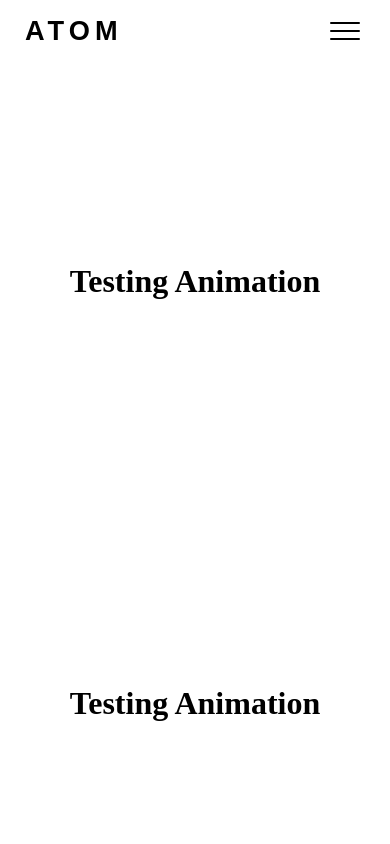
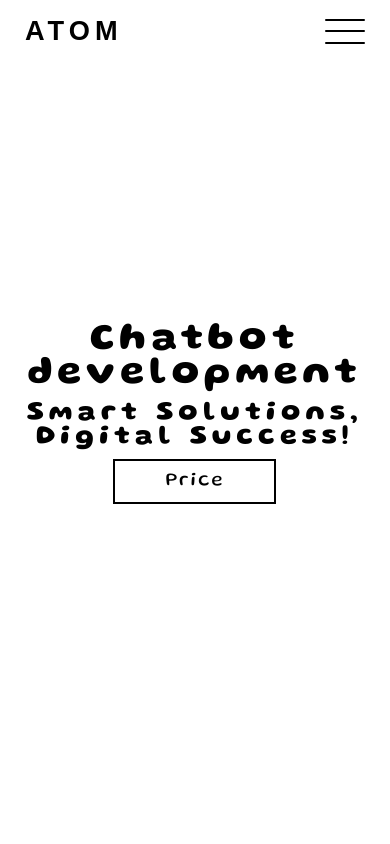
Before and after one commit to dirstd-lair/web, a plain HTML site: page index.html in a window 390 px wide. Shown: the top 844 px of the page. Drawn offline with nearby package versions, Linux system fonts and the light colour scheme; a web font is replaced by a local one.

Commit message:
Add files via upload

```diff
--- a/css/media.css
+++ b/css/media.css
@@ -6,6 +6,31 @@
     .main-header {
         width: 98%;
     }
+}
+
+@media screen and (max-width: 768px) {
+    .tag > .text > h1  {
+        font-size: 10vw;
+        text-align: center;
+    }
+
+    .tag > .text > span {
+        font-size: 7vw;
+        text-align: center;
+    }
+
+    .main-content > .wrapper-content {
+        width: 92%;
+    }
+
+    .text {
+        align-items: center;
+    }
+
+    .block-info:nth-child(1) {
+        height: 30%;
+    }
+
 }
 
 @media screen and (max-width: 1023px) {
--- a/css/style.css
+++ b/css/style.css
@@ -38,17 +38,23 @@ html {
 .main-header {
     position: fixed;
     top: 0;
-    width: 100%;
+    min-width: 100%;
     height: auto;
 
     display: flex;
     justify-content: space-between;
     align-items: center;
-    padding-top: 15px;
+    margin-top: 15px;
 
-    animation: fadeInDown 1.5s forwards;
+    background-color: rgb(255, 255, 255);
+    animation: fadeInDown 1s forwards;
     z-index: 100;
 }
+
+.main-header.open {
+    background: unset ;
+}
+
 
 .block-header {
     position: relative;
@@ -61,7 +67,7 @@ html {
 
 .tit {
     padding-left: 25px;
-    font-family: 'raimei-hakke', sans-serif;
+    font-family: 'raimei-hakke', sans-serif, system-ui, -apple-system, BlinkMacSystemFont, 'Segoe UI', Roboto, Oxygen, Ubuntu, Cantarell, 'Open Sans', 'Helvetica Neue', sans-serif;
     font-weight: bold;
     font-size: 1.7em;
     letter-spacing: 5px;
@@ -75,8 +81,9 @@ html {
     display: flex;
     flex-direction: column;
     justify-content: space-between;
-    row-gap: 6px;
-    width: 35px;
+    row-gap: 4px;
+    width: 40px;
+    height: 25px;
     padding-right: 25px;
     cursor: pointer;
     z-index: 2;
@@ -84,7 +91,7 @@ html {
 
 .menu > div {
     position: relative;
-    width: 85%;
+    width: 100%;
     height: 2px;
     background-color: black;
     border-radius: 50px;
@@ -95,9 +102,13 @@ html {
     z-index: 4;
 }
 
+.menu.open > .main-header {
+    background: none;
+}
+
 /* Трансформации при открытом состоянии */
 .menu.open > div:nth-child(1) {
-    top: 8px;
+    top: 10px;
     transform: rotate(-45deg);
 }
 
@@ -106,7 +117,7 @@ html {
 }
 
 .menu.open > div:nth-child(3) {
-    top: -8px;
+    top: -10px;
     transform: rotate(45deg);
 }
 
@@ -142,6 +153,7 @@ html {
     transition: all 0.4s ease-in-out;
 
     display: flex;
+    visibility: hidden;
     flex-direction: column;
     justify-content: space-between;
     align-items: center;
@@ -164,12 +176,14 @@ html {
 
 .menu-panel.open {
     opacity: 1;
-    animation: fadeInRight 0.5s forwards;
+    animation: fadeIn 0.5s forwards;
+    visibility: visible;
 }
 
 .menu-panel.close {
     opacity: 0;
-    animation: fadeOutRight 0.5s forwards;
+    animation: fadeOutUp 0.5s forwards;
+    visibility: hidden;
 }
 
 .tit.open {
@@ -194,7 +208,7 @@ html {
 .urls > a {
     text-decoration: none;
     color: #FFF;
-    font-family: 'KyivType', sans-serif;
+    font-family: 'KyivType', sans-serif, system-ui, -apple-system, BlinkMacSystemFont, 'Segoe UI', Roboto, Oxygen, Ubuntu, Cantarell, 'Open Sans', 'Helvetica Neue', sans-serif;
     letter-spacing: 1px;
     font-size: 2em;
     transition: all 0.2s ease-in-out;
@@ -259,7 +273,7 @@ html {
 
 .nav-menu > ul > li > a {
     text-decoration: none;
-    font-family: 'KyivType', sans-serif;
+    font-family: 'KyivType', sans-serif, system-ui, -apple-system, BlinkMacSystemFont, 'Segoe UI', Roboto, Oxygen, Ubuntu, Cantarell, 'Open Sans', 'Helvetica Neue', sans-serif;
     letter-spacing: 1px;
     color: black;
     background: linear-gradient(rgb(112, 137, 230) 0 0) 0% 100% / var(--d, 0) 2px no-repeat;
@@ -280,7 +294,7 @@ html {
     transition: all 0.5s ease-in-out;
 
     text-decoration: none;
-    font-family: 'KyivType';
+    font-family: 'KyivType', sans-serif, system-ui, -apple-system, BlinkMacSystemFont, 'Segoe UI', Roboto, Oxygen, Ubuntu, Cantarell, 'Open Sans', 'Helvetica Neue', sans-serif;
     color: rgb(91, 122, 233);
 }
 
@@ -289,12 +303,89 @@ html {
     color: #FFF;
 }
 
-.content {
+.main-content {
     position: relative;
     width: 100%;
-    height: 50vh;
+    max-width: 1920px;
+    height: 100vh;
 
     display: flex;
+    flex-direction: column;
     justify-content: center;
     align-items: center;
 }
+
+.main-content > .wrapper-content {
+    width: 80%;
+    height: 100%;
+
+    display: flex;
+    flex-direction: column;
+    justify-content: center;
+
+}
+
+.block-info:nth-child(1) {
+    position: relative;
+    width: auto;
+    height: 25%;
+
+    display: flex;
+}
+
+.block-info:nth-child(2) {
+    width: auto;
+    height: 5%;
+}
+
+.tag > .text {
+    display: flex;
+    flex-direction: column;
+}
+
+.tag > .text > h1 {
+   font-size: 4.5em;
+   font-family: 'KyivType', sans-serif, system-ui, -apple-system, BlinkMacSystemFont, 'Segoe UI', Roboto, Oxygen, Ubuntu, Cantarell, 'Open Sans', 'Helvetica Neue', sans-serif;
+   letter-spacing: 5px;
+   padding: 5px;
+   margin: 0;
+}
+
+.tag > .text > span {
+    font-size: 2.5em;
+    font-family: 'KyivType', sans-serif, system-ui, -apple-system, BlinkMacSystemFont, 'Segoe UI', Roboto, Oxygen, Ubuntu, Cantarell, 'Open Sans', 'Helvetica Neue', sans-serif;
+    font-weight: bold;
+    letter-spacing: 5px;
+    padding: 5px;
+    margin: 0;
+}
+
+.tag {
+    display: flex;
+    flex-direction: row;
+    text-align: left;
+}
+
+.tag > .text > .bth-pri {
+    max-width: 100px;
+    padding: 12px 50px;
+    border: solid 2px black;
+    text-align: center;
+
+    background-size: 0% 100%;
+    transition: all 0.5s ease-in-out;
+
+    margin-top: 5px;
+
+    font-size: 1.2em;
+    text-decoration: none;
+    color: black;
+    letter-spacing: 2px;
+    font-family: 'KyivType', sans-serif, system-ui, -apple-system, BlinkMacSystemFont, 'Segoe UI', Roboto, Oxygen, Ubuntu, Cantarell, 'Open Sans', 'Helvetica Neue', sans-serif;
+}
+
+.tag > .text > .bth-pri:hover {
+    box-shadow: inset 400px 0 0 0 black;
+    color: #FFF;
+    scale: 1.05;
+}
--- a/index.html
+++ b/index.html
@@ -41,7 +41,6 @@
         </div>
         </div>
     </div>
-    <div class="block-header"></div>
     <header class="main-header">
         <a href="" class="tit">ATOM</a>
         <div class="menu">
@@ -70,40 +69,19 @@
             <a href="" class="bth">Sigh in</a>
         </nav>
     </header>
-    <div class="content">
-        <h1>Testing Animation</h1>
-    </div>
-    <div class="content">
-        <h1>Testing Animation</h1>
-    </div>
-    <div class="content">
-        <h1>Testing Animation</h1>
-    </div>
-    <div class="content">
-        <h1>Testing Animation</h1>
-    </div>
+    <main class="main-content">
+        <div class="block-header"></div>
+        <div class="wrapper-content">
+            <section class="block-info tag">
+               <div class="text">
+                   <h1>Chatbot development</h1>
+                   <span>Smart Solutions, Digital Success!</span>
+                   <a href="" class="bth-pri">Price</a>
+               </div>
+            </section>
+            <section class="block-info"></section>
+        </div>
+    </main>
     <script src="js/index.js"></script>
-    <script>
-        $(document).ready(function() {
-            $('.menu').click(function() {
-                if ($(this).hasClass('open')) {
-                    $(this).removeClass('open');
-                    $('.menu-panel').removeClass('open')
-                    $('.menu-panel').toggleClass('close')
-                    $('.tit').toggleClass('close')
-                    $(this).toggleClass('close');
-                }
-                else {
-                    $(this).removeClass('close');
-                    $('.menu-panel').removeClass('close')
-                    $('.tit').removeClass('close')
-                    $('.menu-panel').toggleClass('open')
-                    $(this).toggleClass('open');
-                }
-
-                $('.tit').toggleClass('open')
-            });
-        });
-    </script>
 </body>
 </html>
--- a/js/index.js
+++ b/js/index.js
@@ -0,0 +1,25 @@
+$(document).ready(function() {
+    $('.menu').click(function() {
+        if ($(this).hasClass('open')) {
+            $(this).removeClass('open');
+            $('.menu-panel').removeClass('open')
+            $('.menu-panel').toggleClass('close')
+            $('.tit').toggleClass('close')
+            $(this).toggleClass('close');
+            $('.main-header').removeClass('open')
+            $('.main-header').toggleClass('close')
+        }
+        else {
+            $(this).removeClass('close');
+            $('.menu-panel').removeClass('close')
+            $('.tit').removeClass('close')
+            $('.menu-panel').toggleClass('open')
+            $(this).toggleClass('open');
+
+            $('.main-header').removeClass('close')
+            $('.main-header').toggleClass('open')
+        }
+
+        $('.tit').toggleClass('open')
+    });
+});
```
Also changed, not shown: assets/icon/bot_smile_robot_robo_chatbot_assistant_advisor_icon_256844.png (added), assets/icon/icons8-message-bot-100.png (added).
